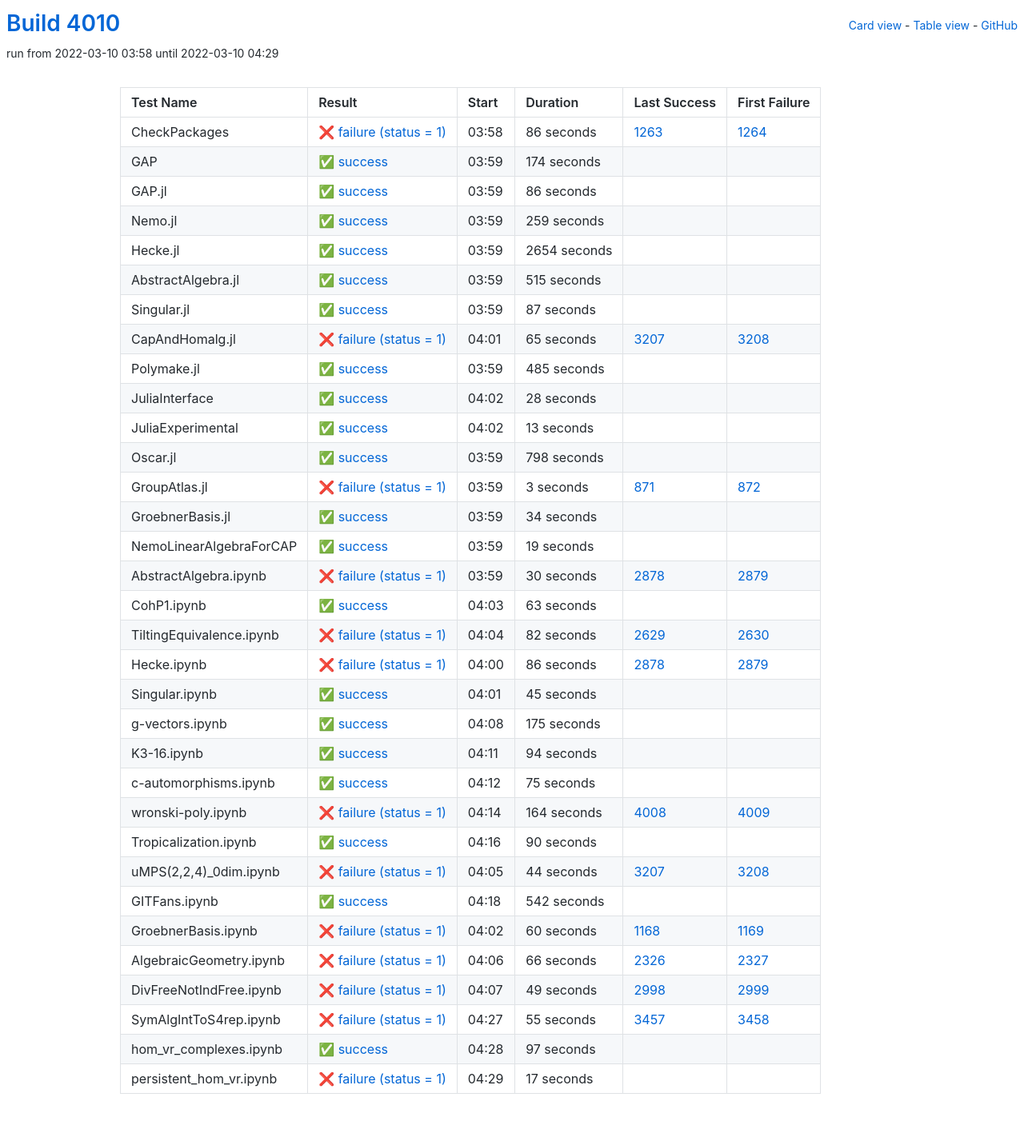
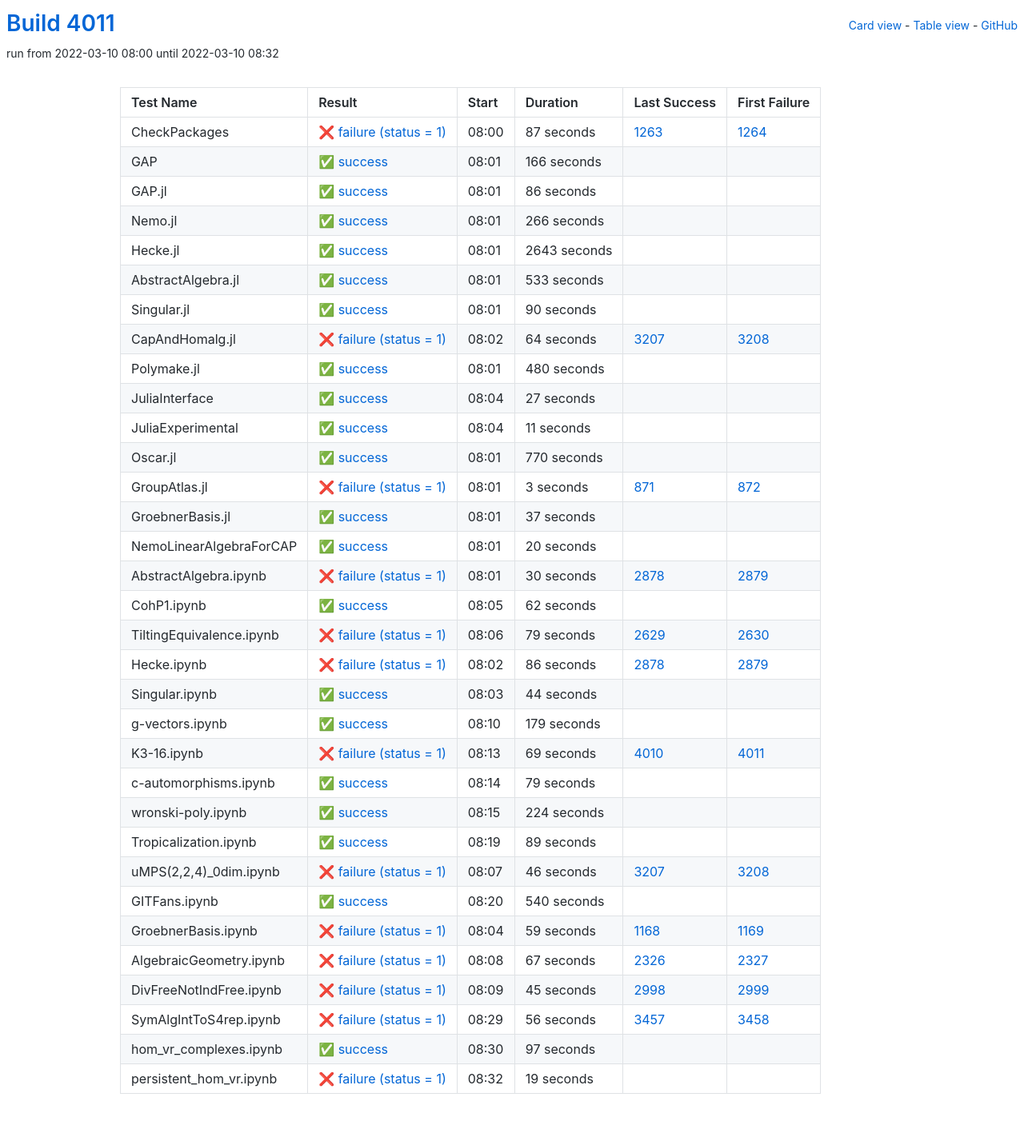
Before and after one commit to oscar-system/oscar-ci-status-stable, a Jekyll site: the page built from table.html, in a window 1280 px wide. Shown: the whole page at 80% size. Built offline with Jekyll 4.4.1, drawn with Linux system fonts in a browser that asks for light colours.

Commit message:
Build #4011

```diff
--- a/_data/ci.yml
+++ b/_data/ci.yml
@@ -1,6 +1,6 @@
 ---
-build: 4010
-build_url: https://oscarci.mathematik.uni-kl.de/job/oscar-stable/4010/
+build: 4011
+build_url: https://oscarci.mathematik.uni-kl.de/job/oscar-stable/4011/
 job: oscar-stable
 organization: oscar-system
 repo: oscar-ci-status-stable
@@ -8,32 +8,32 @@ repourl: https://github.com/oscar-system/oscar-ci-status-stable
 tests:
 - name: CheckPackages
   id: checkpackages
-  log: https://oscarci.mathematik.uni-kl.de/job/oscar-stable/4010/artifact/logs/build-4010/CheckPackages.log
-  start: 2022-03-10 03:58
+  log: https://oscarci.mathematik.uni-kl.de/job/oscar-stable/4011/artifact/logs/build-4011/CheckPackages.log
+  start: 2022-03-10 08:00
   success: false
   exitcode: 1
   status: failure
-  duration: 86
+  duration: 87
   last_success: 1263
   last_success_url: https://oscarci.mathematik.uni-kl.de/job/oscar-stable/1263/
   first_failure: 1264
   first_failure_url: https://oscarci.mathematik.uni-kl.de/job/oscar-stable/1264/
 - name: GAP
   id: gap
-  log: https://oscarci.mathematik.uni-kl.de/job/oscar-stable/4010/artifact/logs/build-4010/GAP.log
-  start: 2022-03-10 03:59
+  log: https://oscarci.mathematik.uni-kl.de/job/oscar-stable/4011/artifact/logs/build-4011/GAP.log
+  start: 2022-03-10 08:01
   success: true
   exitcode: 0
   status: success
-  duration: 174
+  duration: 166
   last_success: false
   last_success_url:
   first_failure: false
   first_failure_url:
 - name: GAP.jl
   id: gap-jl
-  log: https://oscarci.mathematik.uni-kl.de/job/oscar-stable/4010/artifact/logs/build-4010/GAP.jl.log
-  start: 2022-03-10 03:59
+  log: https://oscarci.mathematik.uni-kl.de/job/oscar-stable/4011/artifact/logs/build-4011/GAP.jl.log
+  start: 2022-03-10 08:01
   success: true
   exitcode: 0
   status: success
@@ -44,116 +44,116 @@ tests:
   first_failure_url:
 - name: Nemo.jl
   id: nemo-jl
-  log: https://oscarci.mathematik.uni-kl.de/job/oscar-stable/4010/artifact/logs/build-4010/Nemo.jl.log
-  start: 2022-03-10 03:59
+  log: https://oscarci.mathematik.uni-kl.de/job/oscar-stable/4011/artifact/logs/build-4011/Nemo.jl.log
+  start: 2022-03-10 08:01
   success: true
   exitcode: 0
   status: success
-  duration: 259
+  duration: 266
   last_success: false
   last_success_url:
   first_failure: false
   first_failure_url:
 - name: Hecke.jl
   id: hecke-jl
-  log: https://oscarci.mathematik.uni-kl.de/job/oscar-stable/4010/artifact/logs/build-4010/Hecke.jl.log
-  start: 2022-03-10 03:59
+  log: https://oscarci.mathematik.uni-kl.de/job/oscar-stable/4011/artifact/logs/build-4011/Hecke.jl.log
+  start: 2022-03-10 08:01
   success: true
   exitcode: 0
   status: success
-  duration: 2654
+  duration: 2643
   last_success: false
   last_success_url:
   first_failure: false
   first_failure_url:
 - name: AbstractAlgebra.jl
   id: abstractalgebra-jl
-  log: https://oscarci.mathematik.uni-kl.de/job/oscar-stable/4010/artifact/logs/build-4010/AbstractAlgebra.jl.log
-  start: 2022-03-10 03:59
+  log: https://oscarci.mathematik.uni-kl.de/job/oscar-stable/4011/artifact/logs/build-4011/AbstractAlgebra.jl.log
+  start: 2022-03-10 08:01
   success: true
   exitcode: 0
   status: success
-  duration: 515
+  duration: 533
   last_success: false
   last_success_url:
   first_failure: false
   first_failure_url:
 - name: Singular.jl
   id: singular-jl
-  log: https://oscarci.mathematik.uni-kl.de/job/oscar-stable/4010/artifact/logs/build-4010/Singular.jl.log
-  start: 2022-03-10 03:59
+  log: https://oscarci.mathematik.uni-kl.de/job/oscar-stable/4011/artifact/logs/build-4011/Singular.jl.log
+  start: 2022-03-10 08:01
   success: true
   exitcode: 0
   status: success
-  duration: 87
+  duration: 90
   last_success: false
   last_success_url:
   first_failure: false
   first_failure_url:
 - name: CapAndHomalg.jl
   id: capandhomalg-jl
-  log: https://oscarci.mathematik.uni-kl.de/job/oscar-stable/4010/artifact/logs/build-4010/CapAndHomalg.jl.log
-  start: 2022-03-10 04:01
+  log: https://oscarci.mathematik.uni-kl.de/job/oscar-stable/4011/artifact/logs/build-4011/CapAndHomalg.jl.log
+  start: 2022-03-10 08:02
   success: false
   exitcode: 1
   status: failure
-  duration: 65
+  duration: 64
   last_success: 3207
   last_success_url: https://oscarci.mathematik.uni-kl.de/job/oscar-stable/3207/
   first_failure: 3208
   first_failure_url: https://oscarci.mathematik.uni-kl.de/job/oscar-stable/3208/
 - name: Polymake.jl
   id: polymake-jl
-  log: https://oscarci.mathematik.uni-kl.de/job/oscar-stable/4010/artifact/logs/build-4010/Polymake.jl.log
-  start: 2022-03-10 03:59
+  log: https://oscarci.mathematik.uni-kl.de/job/oscar-stable/4011/artifact/logs/build-4011/Polymake.jl.log
+  start: 2022-03-10 08:01
   success: true
   exitcode: 0
   status: success
-  duration: 485
+  duration: 480
   last_success: false
   last_success_url:
   first_failure: false
   first_failure_url:
 - name: JuliaInterface
   id: juliainterface
-  log: https://oscarci.mathematik.uni-kl.de/job/oscar-stable/4010/artifact/logs/build-4010/JuliaInterface.log
-  start: 2022-03-10 04:02
+  log: https://oscarci.mathematik.uni-kl.de/job/oscar-stable/4011/artifact/logs/build-4011/JuliaInterface.log
+  start: 2022-03-10 08:04
   success: true
   exitcode: 0
   status: success
-  duration: 28
+  duration: 27
   last_success: false
   last_success_url:
   first_failure: false
   first_failure_url:
 - name: JuliaExperimental
   id: juliaexperimental
-  log: https://oscarci.mathematik.uni-kl.de/job/oscar-stable/4010/artifact/logs/build-4010/JuliaExperimental.log
-  start: 2022-03-10 04:02
+  log: https://oscarci.mathematik.uni-kl.de/job/oscar-stable/4011/artifact/logs/build-4011/JuliaExperimental.log
+  start: 2022-03-10 08:04
   success: true
   exitcode: 0
   status: success
-  duration: 13
+  duration: 11
   last_success: false
   last_success_url:
   first_failure: false
   first_failure_url:
 - name: Oscar.jl
   id: oscar-jl
-  log: https://oscarci.mathematik.uni-kl.de/job/oscar-stable/4010/artifact/logs/build-4010/Oscar.jl.log
-  start: 2022-03-10 03:59
+  log: https://oscarci.mathematik.uni-kl.de/job/oscar-stable/4011/artifact/logs/build-4011/Oscar.jl.log
+  start: 2022-03-10 08:01
   success: true
   exitcode: 0
   status: success
-  duration: 798
+  duration: 770
   last_success: false
   last_success_url:
   first_failure: false
   first_failure_url:
 - name: GroupAtlas.jl
   id: groupatlas-jl
-  log: https://oscarci.mathematik.uni-kl.de/job/oscar-stable/4010/artifact/logs/build-4010/GroupAtlas.jl.log
-  start: 2022-03-10 03:59
+  log: https://oscarci.mathematik.uni-kl.de/job/oscar-stable/4011/artifact/logs/build-4011/GroupAtlas.jl.log
+  start: 2022-03-10 08:01
   success: false
   exitcode: 1
   status: failure
@@ -164,32 +164,32 @@ tests:
   first_failure_url: https://oscarci.mathematik.uni-kl.de/job/oscar-stable/872/
 - name: GroebnerBasis.jl
   id: groebnerbasis-jl
-  log: https://oscarci.mathematik.uni-kl.de/job/oscar-stable/4010/artifact/logs/build-4010/GroebnerBasis.jl.log
-  start: 2022-03-10 03:59
+  log: https://oscarci.mathematik.uni-kl.de/job/oscar-stable/4011/artifact/logs/build-4011/GroebnerBasis.jl.log
+  start: 2022-03-10 08:01
   success: true
   exitcode: 0
   status: success
-  duration: 34
+  duration: 37
   last_success: false
   last_success_url:
   first_failure: false
   first_failure_url:
 - name: NemoLinearAlgebraForCAP
   id: nemolinearalgebraforcap
-  log: https://oscarci.mathematik.uni-kl.de/job/oscar-stable/4010/artifact/logs/build-4010/NemoLinearAlgebraForCAP.log
-  start: 2022-03-10 03:59
+  log: https://oscarci.mathematik.uni-kl.de/job/oscar-stable/4011/artifact/logs/build-4011/NemoLinearAlgebraForCAP.log
+  start: 2022-03-10 08:01
   success: true
   exitcode: 0
   status: success
-  duration: 19
+  duration: 20
   last_success: false
   last_success_url:
   first_failure: false
   first_failure_url:
 - name: AbstractAlgebra.ipynb
   id: abstractalgebra-ipynb
-  log: https://oscarci.mathematik.uni-kl.de/job/oscar-stable/4010/artifact/logs/build-4010/AbstractAlgebra.ipynb.log
-  start: 2022-03-10 03:59
+  log: https://oscarci.mathematik.uni-kl.de/job/oscar-stable/4011/artifact/logs/build-4011/AbstractAlgebra.ipynb.log
+  start: 2022-03-10 08:01
   success: false
   exitcode: 1
   status: failure
@@ -200,32 +200,32 @@ tests:
   first_failure_url: https://oscarci.mathematik.uni-kl.de/job/oscar-stable/2879/
 - name: CohP1.ipynb
   id: cohp1-ipynb
-  log: https://oscarci.mathematik.uni-kl.de/job/oscar-stable/4010/artifact/logs/build-4010/CohP1.ipynb.log
-  start: 2022-03-10 04:03
+  log: https://oscarci.mathematik.uni-kl.de/job/oscar-stable/4011/artifact/logs/build-4011/CohP1.ipynb.log
+  start: 2022-03-10 08:05
   success: true
   exitcode: 0
   status: success
-  duration: 63
+  duration: 62
   last_success: false
   last_success_url:
   first_failure: false
   first_failure_url:
 - name: TiltingEquivalence.ipynb
   id: tiltingequivalence-ipynb
-  log: https://oscarci.mathematik.uni-kl.de/job/oscar-stable/4010/artifact/logs/build-4010/TiltingEquivalence.ipynb.log
-  start: 2022-03-10 04:04
+  log: https://oscarci.mathematik.uni-kl.de/job/oscar-stable/4011/artifact/logs/build-4011/TiltingEquivalence.ipynb.log
+  start: 2022-03-10 08:06
   success: false
   exitcode: 1
   status: failure
-  duration: 82
+  duration: 79
   last_success: 2629
   last_success_url: https://oscarci.mathematik.uni-kl.de/job/oscar-stable/2629/
   first_failure: 2630
   first_failure_url: https://oscarci.mathematik.uni-kl.de/job/oscar-stable/2630/
 - name: Hecke.ipynb
   id: hecke-ipynb
-  log: https://oscarci.mathematik.uni-kl.de/job/oscar-stable/4010/artifact/logs/build-4010/Hecke.ipynb.log
-  start: 2022-03-10 04:00
+  log: https://oscarci.mathematik.uni-kl.de/job/oscar-stable/4011/artifact/logs/build-4011/Hecke.ipynb.log
+  start: 2022-03-10 08:02
   success: false
   exitcode: 1
   status: failure
@@ -236,152 +236,152 @@ tests:
   first_failure_url: https://oscarci.mathematik.uni-kl.de/job/oscar-stable/2879/
 - name: Singular.ipynb
   id: singular-ipynb
-  log: https://oscarci.mathematik.uni-kl.de/job/oscar-stable/4010/artifact/logs/build-4010/Singular.ipynb.log
-  start: 2022-03-10 04:01
+  log: https://oscarci.mathematik.uni-kl.de/job/oscar-stable/4011/artifact/logs/build-4011/Singular.ipynb.log
+  start: 2022-03-10 08:03
   success: true
   exitcode: 0
   status: success
-  duration: 45
+  duration: 44
   last_success: false
   last_success_url:
   first_failure: false
   first_failure_url:
 - name: g-vectors.ipynb
   id: g-vectors-ipynb
-  log: https://oscarci.mathematik.uni-kl.de/job/oscar-stable/4010/artifact/logs/build-4010/g-vectors.ipynb.log
-  start: 2022-03-10 04:08
+  log: https://oscarci.mathematik.uni-kl.de/job/oscar-stable/4011/artifact/logs/build-4011/g-vectors.ipynb.log
+  start: 2022-03-10 08:10
   success: true
   exitcode: 0
   status: success
-  duration: 175
+  duration: 179
   last_success: false
   last_success_url:
   first_failure: false
   first_failure_url:
 - name: K3-16.ipynb
   id: k3-16-ipynb
-  log: https://oscarci.mathematik.uni-kl.de/job/oscar-stable/4010/artifact/logs/build-4010/K3-16.ipynb.log
-  start: 2022-03-10 04:11
+  log: https://oscarci.mathematik.uni-kl.de/job/oscar-stable/4011/artifact/logs/build-4011/K3-16.ipynb.log
+  start: 2022-03-10 08:13
+  success: false
+  exitcode: 1
+  status: failure
+  duration: 69
+  last_success: 4010
+  last_success_url: https://oscarci.mathematik.uni-kl.de/job/oscar-stable/4010/
+  first_failure: 4011
+  first_failure_url: https://oscarci.mathematik.uni-kl.de/job/oscar-stable/4011/
+- name: c-automorphisms.ipynb
+  id: c-automorphisms-ipynb
+  log: https://oscarci.mathematik.uni-kl.de/job/oscar-stable/4011/artifact/logs/build-4011/c-automorphisms.ipynb.log
+  start: 2022-03-10 08:14
   success: true
   exitcode: 0
   status: success
-  duration: 94
-  last_success: false
-  last_success_url:
-  first_failure: false
-  first_failure_url:
-- name: c-automorphisms.ipynb
-  id: c-automorphisms-ipynb
-  log: https://oscarci.mathematik.uni-kl.de/job/oscar-stable/4010/artifact/logs/build-4010/c-automorphisms.ipynb.log
-  start: 2022-03-10 04:12
-  success: true
-  exitcode: 0
-  status: success
-  duration: 75
+  duration: 79
   last_success: false
   last_success_url:
   first_failure: false
   first_failure_url:
 - name: wronski-poly.ipynb
   id: wronski-poly-ipynb
-  log: https://oscarci.mathematik.uni-kl.de/job/oscar-stable/4010/artifact/logs/build-4010/wronski-poly.ipynb.log
-  start: 2022-03-10 04:14
-  success: false
-  exitcode: 1
-  status: failure
-  duration: 164
-  last_success: 4008
-  last_success_url: https://oscarci.mathematik.uni-kl.de/job/oscar-stable/4008/
-  first_failure: 4009
-  first_failure_url: https://oscarci.mathematik.uni-kl.de/job/oscar-stable/4009/
-- name: Tropicalization.ipynb
-  id: tropicalization-ipynb
-  log: https://oscarci.mathematik.uni-kl.de/job/oscar-stable/4010/artifact/logs/build-4010/Tropicalization.ipynb.log
-  start: 2022-03-10 04:16
+  log: https://oscarci.mathematik.uni-kl.de/job/oscar-stable/4011/artifact/logs/build-4011/wronski-poly.ipynb.log
+  start: 2022-03-10 08:15
   success: true
   exitcode: 0
   status: success
-  duration: 90
+  duration: 224
+  last_success: false
+  last_success_url:
+  first_failure: false
+  first_failure_url:
+- name: Tropicalization.ipynb
+  id: tropicalization-ipynb
+  log: https://oscarci.mathematik.uni-kl.de/job/oscar-stable/4011/artifact/logs/build-4011/Tropicalization.ipynb.log
+  start: 2022-03-10 08:19
+  success: true
+  exitcode: 0
+  status: success
+  duration: 89
   last_success: false
   last_success_url:
   first_failure: false
   first_failure_url:
 - name: uMPS(2,2,4)_0dim.ipynb
   id: umps-2-2-4-0dim-ipynb
-  log: https://oscarci.mathematik.uni-kl.de/job/oscar-stable/4010/artifact/logs/build-4010/uMPS-2-2-4-_0dim.ipynb.log
-  start: 2022-03-10 04:05
+  log: https://oscarci.mathematik.uni-kl.de/job/oscar-stable/4011/artifact/logs/build-4011/uMPS-2-2-4-_0dim.ipynb.log
+  start: 2022-03-10 08:07
   success: false
   exitcode: 1
   status: failure
-  duration: 44
+  duration: 46
   last_success: 3207
   last_success_url: https://oscarci.mathematik.uni-kl.de/job/oscar-stable/3207/
   first_failure: 3208
   first_failure_url: https://oscarci.mathematik.uni-kl.de/job/oscar-stable/3208/
 - name: GITFans.ipynb
   id: gitfans-ipynb
-  log: https://oscarci.mathematik.uni-kl.de/job/oscar-stable/4010/artifact/logs/build-4010/GITFans.ipynb.log
-  start: 2022-03-10 04:18
+  log: https://oscarci.mathematik.uni-kl.de/job/oscar-stable/4011/artifact/logs/build-4011/GITFans.ipynb.log
+  start: 2022-03-10 08:20
   success: true
   exitcode: 0
   status: success
-  duration: 542
+  duration: 540
   last_success: false
   last_success_url:
   first_failure: false
   first_failure_url:
 - name: GroebnerBasis.ipynb
   id: groebnerbasis-ipynb
-  log: https://oscarci.mathematik.uni-kl.de/job/oscar-stable/4010/artifact/logs/build-4010/GroebnerBasis.ipynb.log
-  start: 2022-03-10 04:02
+  log: https://oscarci.mathematik.uni-kl.de/job/oscar-stable/4011/artifact/logs/build-4011/GroebnerBasis.ipynb.log
+  start: 2022-03-10 08:04
   success: false
   exitcode: 1
   status: failure
-  duration: 60
+  duration: 59
   last_success: 1168
   last_success_url: https://oscarci.mathematik.uni-kl.de/job/oscar-stable/1168/
   first_failure: 1169
   first_failure_url: https://oscarci.mathematik.uni-kl.de/job/oscar-stable/1169/
 - name: AlgebraicGeometry.ipynb
   id: algebraicgeometry-ipynb
-  log: https://oscarci.mathematik.uni-kl.de/job/oscar-stable/4010/artifact/logs/build-4010/AlgebraicGeometry.ipynb.log
-  start: 2022-03-10 04:06
+  log: https://oscarci.mathematik.uni-kl.de/job/oscar-stable/4011/artifact/logs/build-4011/AlgebraicGeometry.ipynb.log
+  start: 2022-03-10 08:08
   success: false
   exitcode: 1
   status: failure
-  duration: 66
+  duration: 67
   last_success: 2326
   last_success_url: https://oscarci.mathematik.uni-kl.de/job/oscar-stable/2326/
   first_failure: 2327
   first_failure_url: https://oscarci.mathematik.uni-kl.de/job/oscar-stable/2327/
 - name: DivFreeNotIndFree.ipynb
   id: divfreenotindfree-ipynb
-  log: https://oscarci.mathematik.uni-kl.de/job/oscar-stable/4010/artifact/logs/build-4010/DivFreeNotIndFree.ipynb.log
-  start: 2022-03-10 04:07
+  log: https://oscarci.mathematik.uni-kl.de/job/oscar-stable/4011/artifact/logs/build-4011/DivFreeNotIndFree.ipynb.log
+  start: 2022-03-10 08:09
   success: false
   exitcode: 1
   status: failure
-  duration: 49
+  duration: 45
   last_success: 2998
   last_success_url: https://oscarci.mathematik.uni-kl.de/job/oscar-stable/2998/
   first_failure: 2999
   first_failure_url: https://oscarci.mathematik.uni-kl.de/job/oscar-stable/2999/
 - name: SymAlgIntToS4rep.ipynb
   id: symalginttos4rep-ipynb
-  log: https://oscarci.mathematik.uni-kl.de/job/oscar-stable/4010/artifact/logs/build-4010/SymAlgIntToS4rep.ipynb.log
-  start: 2022-03-10 04:27
+  log: https://oscarci.mathematik.uni-kl.de/job/oscar-stable/4011/artifact/logs/build-4011/SymAlgIntToS4rep.ipynb.log
+  start: 2022-03-10 08:29
   success: false
   exitcode: 1
   status: failure
-  duration: 55
+  duration: 56
   last_success: 3457
   last_success_url: https://oscarci.mathematik.uni-kl.de/job/oscar-stable/3457/
   first_failure: 3458
   first_failure_url: https://oscarci.mathematik.uni-kl.de/job/oscar-stable/3458/
 - name: hom_vr_complexes.ipynb
   id: hom-vr-complexes-ipynb
-  log: https://oscarci.mathematik.uni-kl.de/job/oscar-stable/4010/artifact/logs/build-4010/hom_vr_complexes.ipynb.log
-  start: 2022-03-10 04:28
+  log: https://oscarci.mathematik.uni-kl.de/job/oscar-stable/4011/artifact/logs/build-4011/hom_vr_complexes.ipynb.log
+  start: 2022-03-10 08:30
   success: true
   exitcode: 0
   status: success
@@ -392,12 +392,12 @@ tests:
   first_failure_url:
 - name: persistent_hom_vr.ipynb
   id: persistent-hom-vr-ipynb
-  log: https://oscarci.mathematik.uni-kl.de/job/oscar-stable/4010/artifact/logs/build-4010/persistent_hom_vr.ipynb.log
-  start: 2022-03-10 04:29
+  log: https://oscarci.mathematik.uni-kl.de/job/oscar-stable/4011/artifact/logs/build-4011/persistent_hom_vr.ipynb.log
+  start: 2022-03-10 08:32
   success: false
   exitcode: 1
   status: failure
-  duration: 17
+  duration: 19
   last_success: false
   last_success_url:
   first_failure: false
```
Also changed, not shown: README.md.
